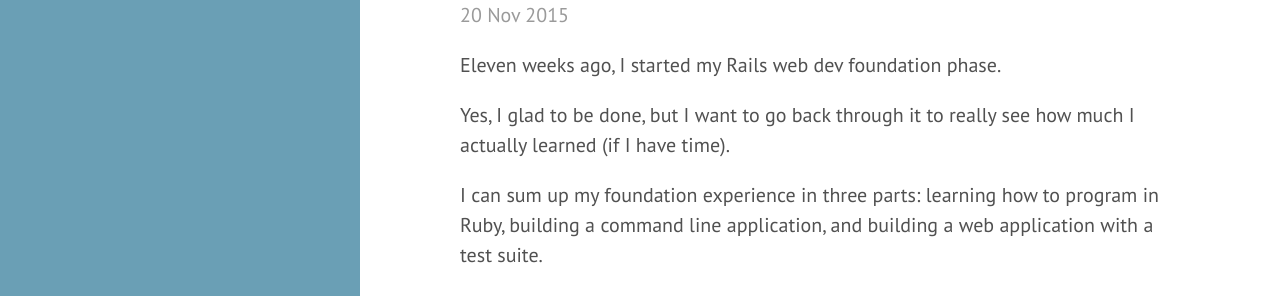
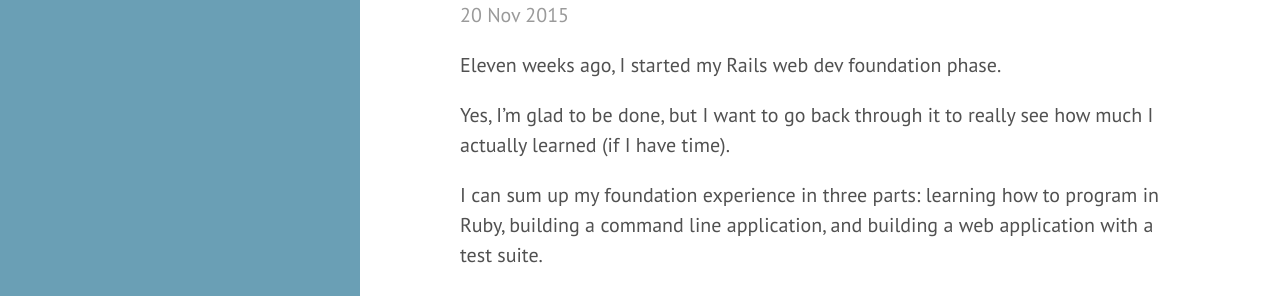
Before and after one commit to ver2point0/ver2point0.github.io, a Jekyll site: the page built from _posts/2015-11-20-finished-foundation-phase.markdown, in a window 1280 px wide and 900 px high. Shown: the part 130-426 px from the top of the window. Built offline with Jekyll 4.4.1, drawn with Linux system fonts in a browser that asks for light colours.

Commit message:
fix spelling error

```diff
--- a/_posts/2015-11-20-finished-foundation-phase.markdown
+++ b/_posts/2015-11-20-finished-foundation-phase.markdown
@@ -6,7 +6,7 @@ tags: [rails, foundation]
 ---
 Eleven weeks ago, I started my Rails web dev foundation phase.
 
-Yes, I glad to be done, but I want to go back through it to really see how much I actually learned (if I have time).
+Yes, I'm glad to be done, but I want to go back through it to really see how much I actually learned (if I have time).
 
 I can sum up my foundation experience in three parts: learning how to program in Ruby, building a command line application, and building a web application with a test suite.
 
```
